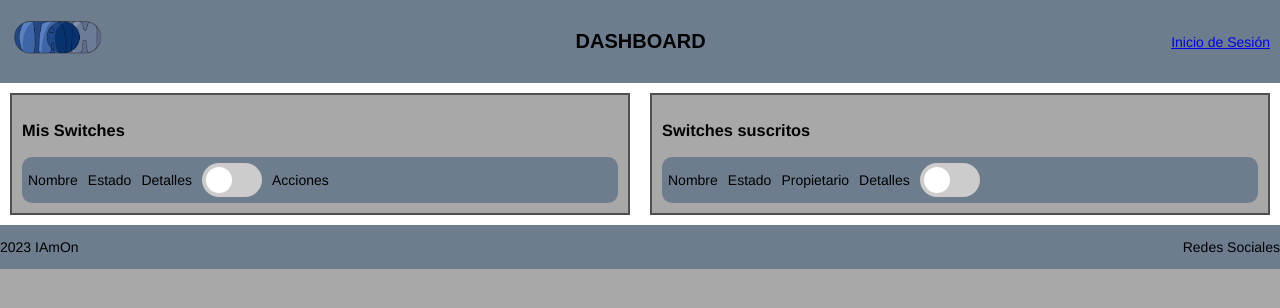
After one commit to IvanRasela/TSW, a PHP site: page /switches.html in a window 1280 px wide. The commit adds this page. Shown: the top 308 px of the page. Run offline with PHP 8.4, Linux system fonts and the light colour scheme.

Commit message:
Primer commit

```diff
--- /dev/null
+++ b/IAmOn/css/estilo.css
@@ -0,0 +1,214 @@
+body {
+    font: 14px Helvetica;
+    background: #a8a8a8;
+    margin-top: 0px;
+    margin-left: auto;
+    margin-right: auto;
+
+
+    display: grid;
+    grid-template-areas:
+      "header"
+      "mainnavigation"
+      "maincontent"
+      "news"
+      "footer";
+  }
+
+  header {
+    grid-area: header;
+    padding: 10px;
+    display: flex;
+  }
+
+  header div{
+    display: inline-block;
+  }
+
+  #logoIAmOn{
+    float: left;
+    margin-top: 10px;
+  }
+
+  #dashBoardHeader{
+    text-align: center; /* Centra el contenido horizontalmente */
+    display: flex;
+    justify-content: center; /* Centra el contenido horizontalmente */
+    align-items: center; /* Centra el contenido verticalmente */
+    margin: auto; /* Eliminamos los márgenes predeterminados de los párrafos */
+    font-size: 20px; /* Tamaño de fuente */
+    font-weight: bold; /* Peso de fuente en negrita (opcional) */
+    font-family: 'Arial', sans-serif; /* Tipo de fuente (ajusta según tus preferencias) */
+  }
+
+  #inicioSesion{
+    text-align: center; /* Centra el contenido horizontalmente */
+    display: flex;
+    justify-content: right; /* Centra el contenido horizontalmente */
+    align-items: center; /* Centra el contenido verticalmente */
+  }
+
+
+  #maincontent {
+    grid-area: maincontent;
+    background-color: rgb(255, 255, 255);
+    display: flex; /*Controlamos la alineación de los elementos secundarios*/
+  }
+
+  #SwitchesPropios, #SwitchesSuscritos {
+    display: inline-block;
+    width: 50%; /* O ajusta el ancho según tus necesidades */
+    box-sizing: border-box; /* Asegura que el ancho incluye el padding y el borde */
+    vertical-align: top; /* Alinea los elementos en la parte superior */
+    border: 2px solid rgb(80, 80, 80);
+    margin: 10px;
+    padding: 10px;
+    background-color: #a8a8a8;
+  }
+
+  header,
+  footer {
+    background-color: rgb(109, 125, 142);
+    color: rgb(0, 0, 0);
+  }
+
+  footer {
+    grid-area: footer;
+  }
+
+  footer div{
+    display: inline-block;
+  }
+
+  #AnhoNombreId{
+    float: left;
+  }
+
+  #RedesSocialesId{
+    float: right;
+  }
+
+  #miSwitch1{
+    background-color: rgb(109, 125, 142);
+    padding: 6px;
+    border-radius: 10px; /* Borde redondo con un radio de 10px */
+    display: flex;
+    align-items: center; /* Centra verticalmente */
+  }
+  #miSwitch1 p{
+    margin: 0; /* Evita que los párrafos tengan margen */
+    padding-right: 10px; /* Agrega espacio a la derecha de los párrafos */
+  }
+
+  /* Estilo para el own_switch1 */
+.own_switch1 {
+  position: relative;
+  display: inline-block;
+  width: 60px;
+  height: 34px;
+  margin-right: 10px;
+}
+
+/* Estilo para el input checkbox (oculto) */
+.own_switch1 input {
+  opacity: 0;
+  width: 0;
+  height: 0;
+}
+
+.sub_switch1{
+  position: relative;
+  display: inline-block;
+  width: 60px;
+  height: 34px;
+}
+
+.sub_switch1 input{
+  opacity: 0;
+  width: 0;
+  height: 0;
+}
+
+/* Estilo para el slider del switch */
+.own_slider1 {
+  position: absolute;
+  cursor: pointer;
+  top: 0;
+  left: 0;
+  right: 0;
+  bottom: 0;
+  background-color: #ccc;
+  -webkit-transition: .4s;
+  transition: .4s;
+  border-radius: 34px;
+}
+
+/* Cambia el color del own_slider1 cuando el input está marcado (checked) */
+.own_slider1:before {
+  position: absolute;
+  content: "";
+  height: 26px;
+  width: 26px;
+  left: 4px;
+  bottom: 4px;
+  background-color: white;
+  -webkit-transition: .4s;
+  transition: .4s;
+  border-radius: 50%;
+}
+
+/* Estilo del own_slider1 cuando el input está marcado (checked) */
+input:checked + .own_slider1 {
+  background-color: #2196F3;
+}
+
+/* Estilo del círculo cuando el input está marcado (checked) */
+input:checked + .own_slider1:before {
+  -webkit-transform: translateX(26px);
+  -ms-transform: translateX(26px);
+  transform: translateX(26px);
+}
+  /* Small devices (tablets, 768px and up) */
+  /* container width: 750 */
+  /*@media (min-width: 768px) {
+    body {
+      width: 750px;
+      background-color: red;
+    }
+  }*/
+
+  /* Medium devices (desktops, 992px and up) */
+  /* container width: 970 */
+  /*@media (min-width: 992px) {
+    body {
+      width: 970px;
+      background-color: yellow;
+    }
+
+    body {
+      grid-template-columns: 2fr 10fr;
+      grid-template-areas:
+        "header header"
+        "mainnavigation maincontent"
+        "news maincontent"
+        "footer footer";
+    }
+
+  }*/
+
+  /* Large devices (large desktops, 1200px and up) */
+  /* container width: 1170px */
+  /*@media (min-width: 1200px) {
+    body {
+      width: 1170px;
+      background-color: green;
+    }
+
+    body {
+      grid-template-columns: 2fr 8fr 2fr;
+      grid-template-areas:
+        "header header header"
+        "mainnavigation maincontent news"
+        "footer footer footer";
+    }
+  }*/
--- a/inicio/style.css
+++ b/IAmOn/indexCss.css
@@ -28,6 +28,9 @@ body {
 
 header {
     text-align: center;
+    grid-area: header;
+    padding: 10px;
+    display: flex;
 }
 
 header h1 {
--- /dev/null
+++ b/IAmOn/switches.html
@@ -0,0 +1,48 @@
+<!DOCTYPE html>
+<html lang="en">
+  <head>
+    <title>Home | DASHBOARD</title>
+    <link rel="stylesheet" href="./css/estilo.css">
+  </head>
+  <body>
+   <header>
+    <div id="logoIAmOn"><img src="./img/IAmOn.png"  width="100px"></div>
+    <div id="dashBoardHeader"><p>DASHBOARD</p></div>
+    <div id="inicioSesion"><a href="./index.html"><p>Inicio de Sesión</p></a></div>
+   </header>
+   <article id="maincontent">
+     <div id="SwitchesPropios">
+      <h3>Mis Switches</h3>
+      <div id="miSwitch1">
+        <p>Nombre</p>
+        <p>Estado</p>
+        <p>Detalles</p>
+        <label class="own_switch1">
+          <input type="checkbox">
+          <span class="own_slider1"></span>
+        </label>
+        <p>Acciones</p>
+      </div>
+     </div>
+
+     <div id="SwitchesSuscritos">
+        <h3>Switches suscritos</h3>
+        <div id="miSwitch1">
+          <p>Nombre</p>
+          <p>Estado</p>
+          <p>Propietario</p>
+          <p>Detalles</p>
+          <label class="sub_switch1">
+            <input type="checkbox" disabled>
+            <span class="own_slider1"></span>
+          </label>
+        </div>
+
+     </div>
+   </article>
+   <footer>
+    <div id="AnhoNombreId"> <p>2023 IAmOn</p> </div>
+    <div id="RedesSocialesId"> <p>Redes Sociales</p> </div>
+   </footer>
+  </body>
+</html>
```
Also changed, not shown: IAmOn/core/ValidationException.php (added, +35 -0 lines), IAmOn/index.html (renamed from inicio/index.html, +8 -6 lines), IAmOn/inicio.html (renamed from registro/index.html, +9 -8 lines), IAmOn/model/Post.php (added, +9 -0 lines), IAmOn/img/IAmOn.png (added), IAmOn/inicioCss.css (renamed from registro/style.css).
